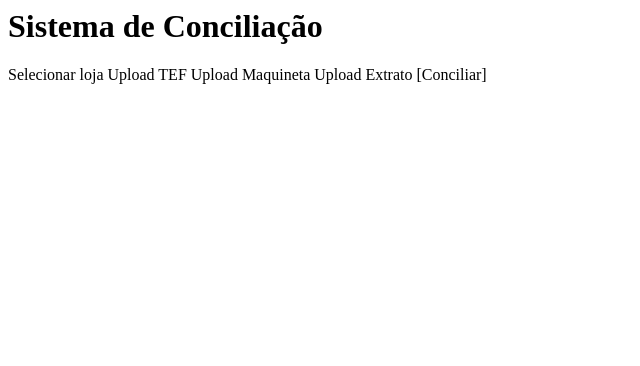
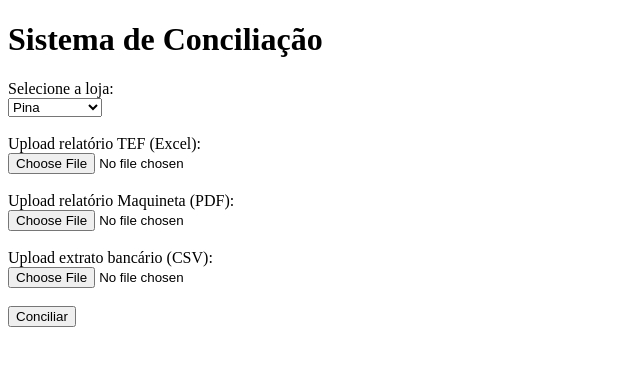
Before and after one commit to diplomatapina/conciliador-cartoes, a Flask app: page / in a window 1280 px wide. Shown: the top 366 px of the page, without its empty margins (0-640 px from the left). Run offline with Flask 3, Linux system fonts and the light colour scheme.

Commit message:
Update index.html

```diff
--- a/templates/index.html
+++ b/templates/index.html
@@ -1,17 +1,41 @@
+<!DOCTYPE html>
+
+<html>
+
+<head>
+    <title>Conciliação de Cartões</title>
+</head>
+
 <body>
 
 <h1>Sistema de Conciliação</h1>
 
 <form action="/conciliar" method="post" enctype="multipart/form-data">
 
-Selecionar loja
+<label>Selecione a loja:</label><br> <select name="loja">
+{% for loja in lojas %}
 
-Upload TEF
-Upload Maquineta
-Upload Extrato
+<option value="{{ loja }}">{{ loja }}</option>
+{% endfor %}
+</select>
 
-[Conciliar]
+<br><br>
+
+<label>Upload relatório TEF (Excel):</label><br> <input type="file" name="tef_file" accept=".xlsx,.xls">
+
+<br><br>
+
+<label>Upload relatório Maquineta (PDF):</label><br> <input type="file" name="maquineta_file" accept=".pdf">
+
+<br><br>
+
+<label>Upload extrato bancário (CSV):</label><br> <input type="file" name="extrato_file" accept=".csv">
+
+<br><br>
+
+<button type="submit">Conciliar</button>
 
 </form>
 
 </body>
+</html>
```
